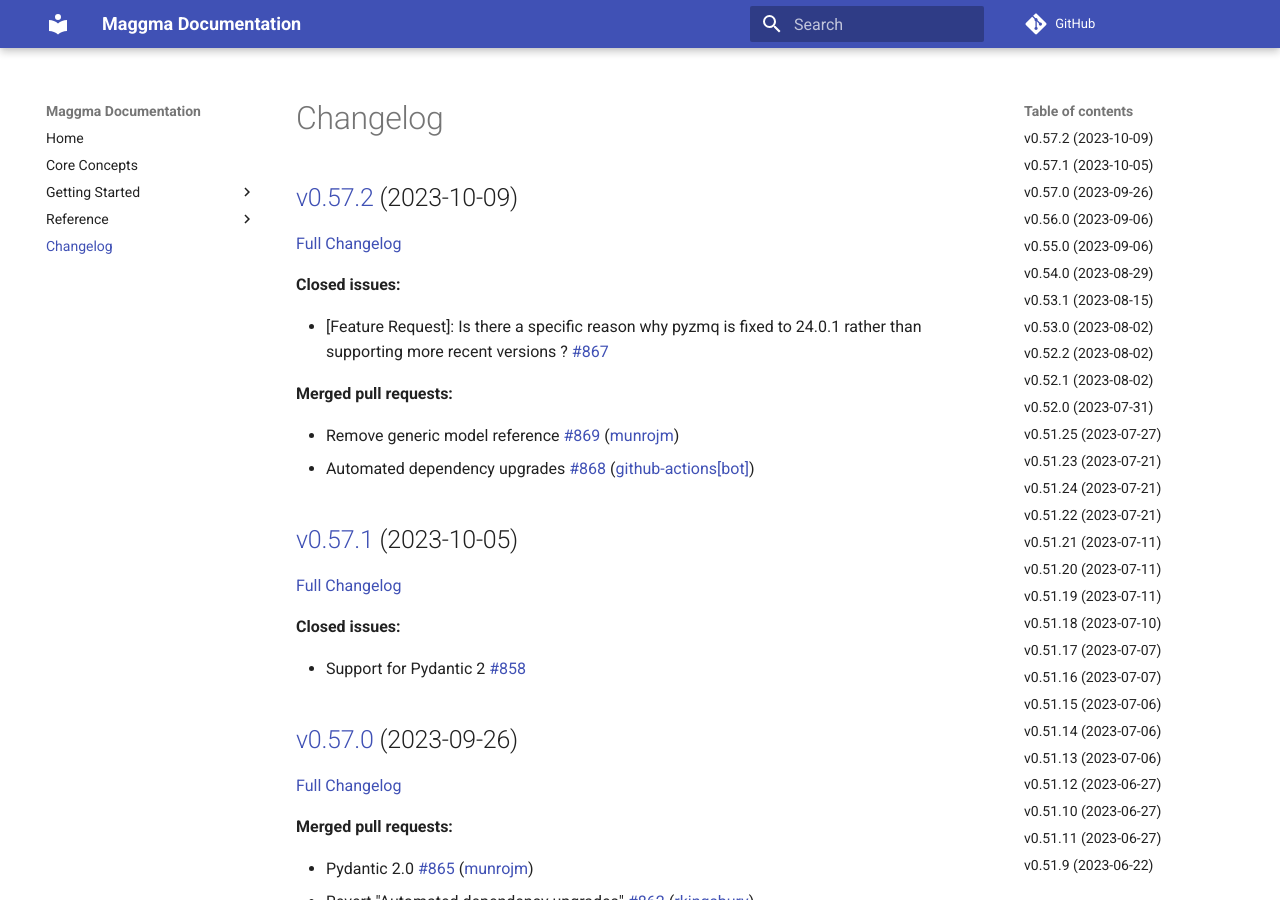
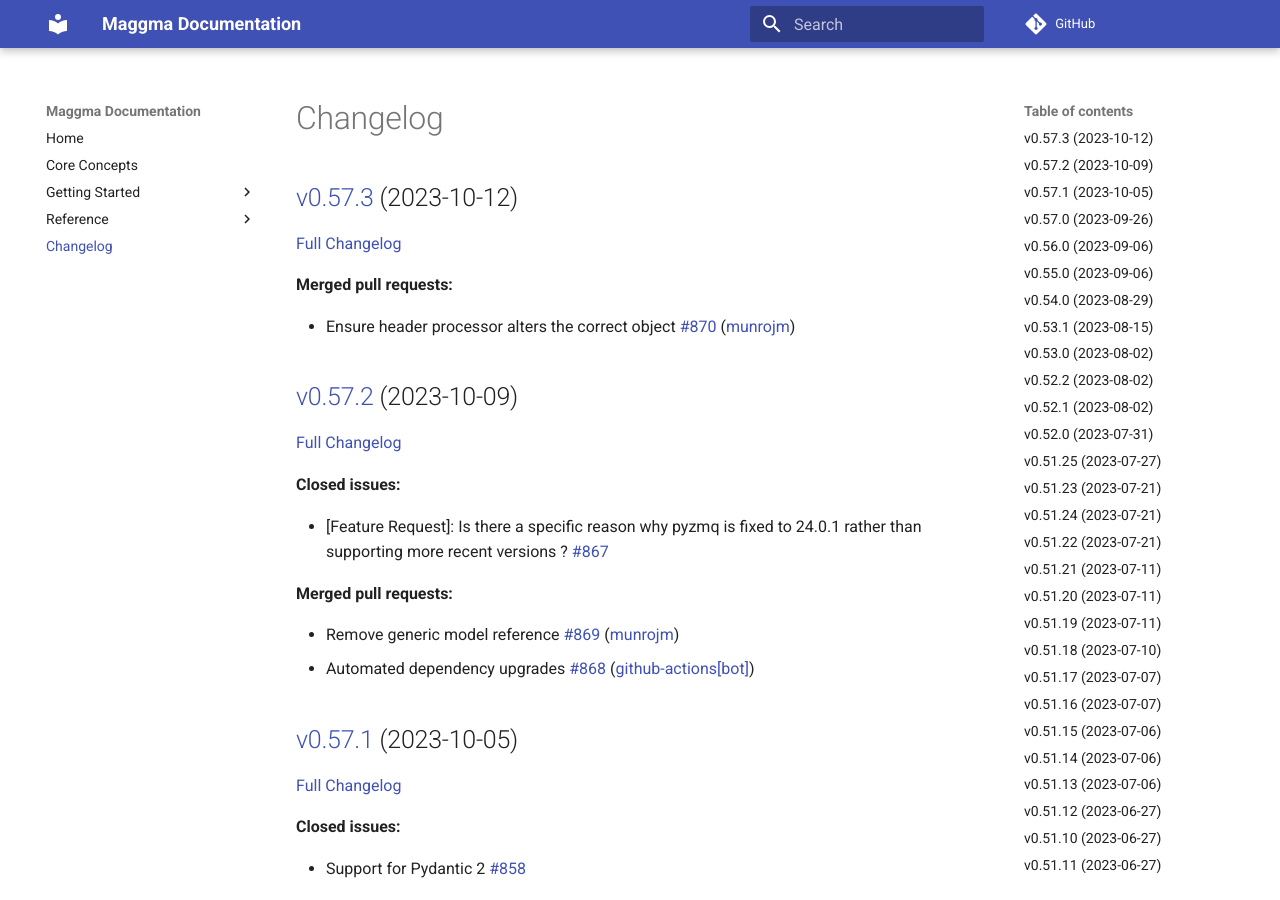
Before and after one commit to materialsproject/maggma, an MkDocs documentation site: the page built from docs/CHANGELOG.md, in a window 1280 px wide and 900 px high. Built offline with MkDocs 1.6.1 and Material for MkDocs 9.7.7, drawn with Linux system fonts in a browser that asks for light colours; comment, search, counter and statistics services are not loaded.

Commit message:
Updated CHANGELOG.md

```diff
--- a/docs/CHANGELOG.md
+++ b/docs/CHANGELOG.md
@@ -1,4 +1,12 @@
 # Changelog
+
+## [v0.57.3](https://github.com/materialsproject/maggma/tree/v0.57.3) (2023-10-12)
+
+[Full Changelog](https://github.com/materialsproject/maggma/compare/v0.57.2...v0.57.3)
+
+**Merged pull requests:**
+
+- Ensure header processor alters the correct object [\#870](https://github.com/materialsproject/maggma/pull/870) ([munrojm](https://github.com/munrojm))
 
 ## [v0.57.2](https://github.com/materialsproject/maggma/tree/v0.57.2) (2023-10-09)
 
```
